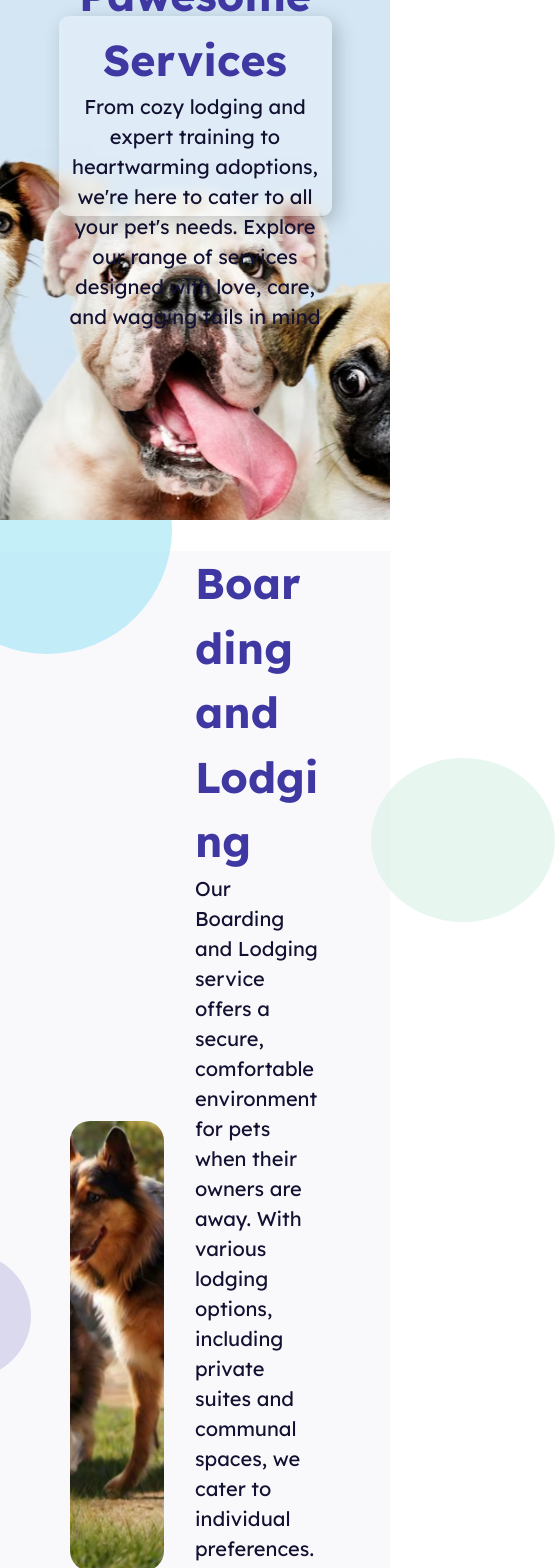
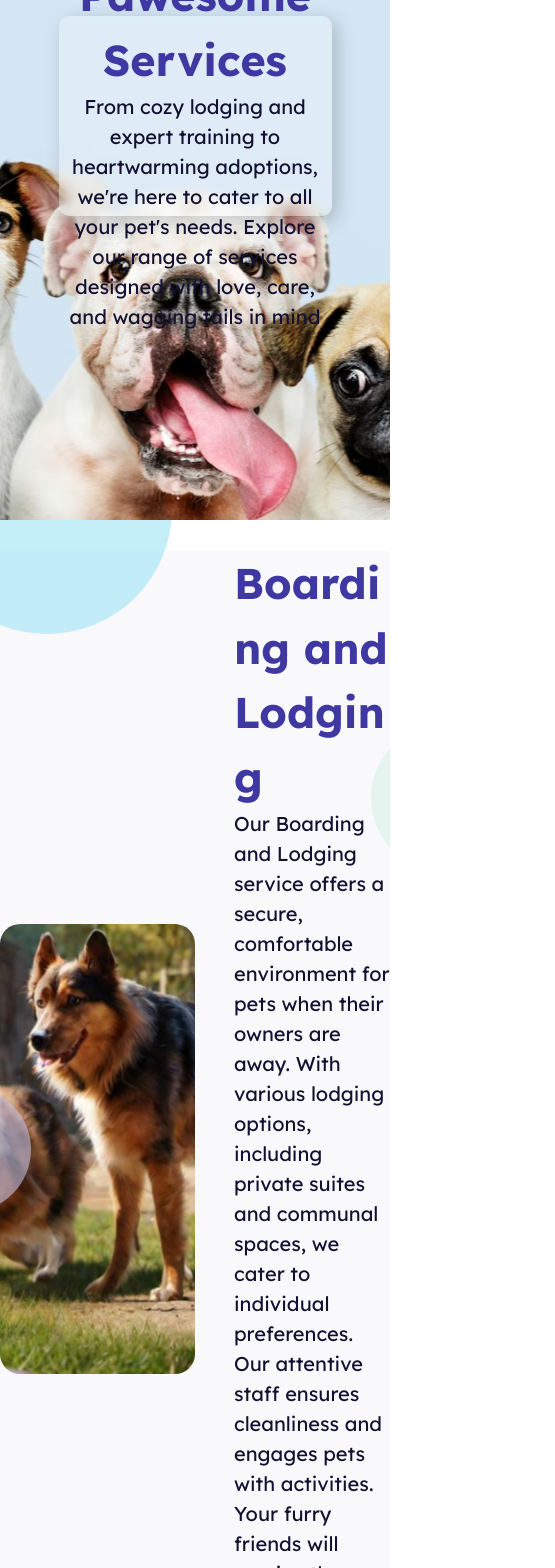
Before and after one commit to Pranavi-Kayapati/PetHub, a React (Create React App) app in the folder frontend/: page /services in a window 390 px wide. Shown: the top 1568 px of the page, 555 px wide, since content can reach past the window. Built offline with nearby package versions, Linux system fonts and the light colour scheme.

Commit message:
services page responsive

```diff
--- a/frontend/src/Components/Service Page/services.css
+++ b/frontend/src/Components/Service Page/services.css
@@ -21,6 +21,7 @@
 }
 
 .services-main-container {
+  overflow-x: hidden;
   scroll-behavior: smooth;
 }
 
@@ -156,7 +157,7 @@ header {
 .img1,
 .img2,
 .img3 {
-  width: 30%;
+  width: 40%;
   height: 450px;
   background-repeat: no-repeat;
   background-position: center;
@@ -165,18 +166,15 @@ header {
 }
 
 .img1 {
-  /* background-image: url(https://drive.google.com/uc?export=view&id=1AqXPS7OK62CSj5ypYMdeqIKwzHeGm4IH); */
   background-image: url("./images/petboarding.png");
 }
 
 .img2 {
-  /* background-image: url(https://drive.google.com/uc?export=view&id=1ZxQCFeL4moh04NIV2YEHzX1qTatrcRN_); */
   background-image: url("./images/petAdopt3.png");
 }
 
 .img3 {
   margin: 3% 5% 2%;
-  /* background-image: url(https://drive.google.com/uc?export=view&id=1eUfhp8t8goHdHkQrAlX02nafUbfv6W0R); */
   background-image: url("./images/training3.png");
 }
 
@@ -216,6 +214,7 @@ footer {
 }
 .banner {
   position: relative;
+  width: 100vw;
   height: 520px;
   background-color: rgb(212, 229, 236);
   background-image: url("./images/pets.png");
@@ -267,3 +266,46 @@ footer {
   right: 0;
   bottom: 0;
 }
+
+@media screen and (max-width: 1250px) {
+  .section {
+    width: 100%;
+    margin: auto;
+    margin-top: 8%;
+    display: flex;
+    justify-content: space-evenly;
+    align-items: center;
+  }
+  .img1,
+  .img2,
+  .img3 {
+    width: 50%;
+    height: 450px;
+    background-repeat: no-repeat;
+    background-position: center;
+    opacity: 1;
+    border-radius: 20px;
+  }
+}
+
+@media screen and (max-width: 950px) {
+  .section {
+    width: 100%;
+    margin: auto;
+    margin-top: 8%;
+    display: flex;
+    justify-content: space-between;
+    align-items: center;
+  }
+
+  .img1,
+  .img2,
+  .img3 {
+    width: 50%;
+    height: 450px;
+    background-repeat: no-repeat;
+    background-position: center;
+    opacity: 1;
+    border-radius: 20px;
+  }
+}
```
